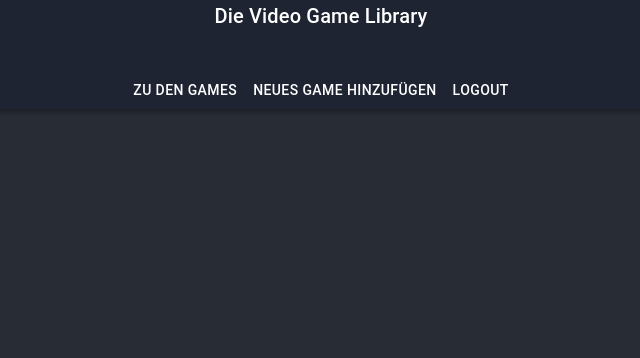
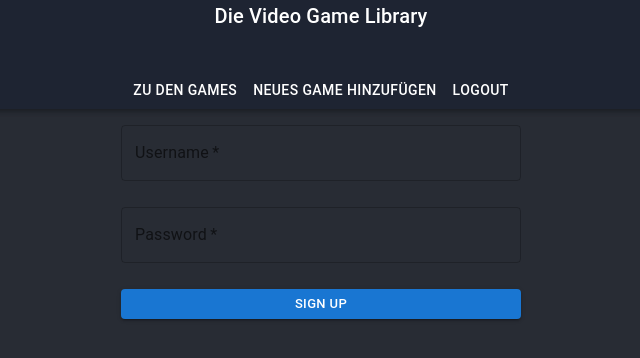
Before and after one commit to CodingRobIT/Digitales-Gesellenstueck, a React (Create React App) app in the folder frontend/: page /signup in a window 1280 px wide. Shown: the top 358 px of the page, without its empty margins (319-959 px from the left). Built offline with nearby package versions, Linux system fonts and the light colour scheme; no server answers.

Commit message:
added SignUp in Frontend

```diff
--- a/frontend/src/App.tsx
+++ b/frontend/src/App.tsx
@@ -9,12 +9,13 @@ import useUser from "./customHooks/useUser";
 import {LoginPage} from "./components/LoginPage";
 import ProtectedRoutes from "./components/ProtectedRoutes";
 import {useEffect} from "react";
+import {SignUpPage} from "./components/SignUpPage";
 
 
 function App() {
 
     const {games,deleteGame, addGame, loadAllGames} = useGames();
-    const { user, login, logout, isLoading } = useUser(loadAllGames);
+    const { user, login, logout, isLoading, createUser } = useUser(loadAllGames);
 
     useEffect(() => {
         if (user) {
@@ -43,6 +44,7 @@ function App() {
                 <Header onLogout={handleLogout}/>
                 <Routes>
                     <Route path="/login" element={<LoginPage onLogin={handleLogin}/>}/>
+                    <Route path="/signup" element={<SignUpPage createUser={createUser}/>}/>
 
                     <Route element={<ProtectedRoutes user={user} isLoading={isLoading} />}>
                         <Route path="/games"
--- a/frontend/src/components/LoginPage.tsx
+++ b/frontend/src/components/LoginPage.tsx
@@ -1,7 +1,7 @@
 import {Button, TextField} from "@mui/material";
 import {styled} from "@mui/material/styles";
 import React, {FormEvent, useState} from "react";
-import {useNavigate} from "react-router-dom";
+import {Link, useNavigate} from "react-router-dom";
 
 const FormContainer = styled('form')({
     display: 'flex',
@@ -64,6 +64,7 @@ export const LoginPage = (props: Props) => {
                     }}>
                 Login
             </Button>
+            <Link to='/signup'>Signup</Link>
         </FormContainer>
 
     )
--- /dev/null
+++ b/frontend/src/components/SignUpPage.tsx
@@ -0,0 +1,77 @@
+import {Button,TextField} from "@mui/material";
+import React, {ChangeEvent, FormEvent, useState} from "react";
+import {useNavigate} from "react-router-dom";
+import {UserModel} from "../model/User";
+import {styled} from "@mui/material/styles";
+
+type createUserProps = {
+    createUser: (user: UserModel) => Promise<boolean>;
+}
+
+const FormContainer = styled('form')({
+    display: 'flex',
+    flexDirection: 'column',
+    gap: '1rem',
+});
+
+export const SignUpPage = (props: createUserProps) => {
+
+    const initial: UserModel = {
+        username: "", password: ""
+    }
+    const [user, setUser] = useState<UserModel>(initial);
+    const navigate = useNavigate();
+
+    function onChange(event: ChangeEvent<HTMLInputElement>) {
+        const targetName: string = event.target.name;
+        const value: string = event.target.value;
+        setUser({
+            ...user,
+            [targetName]: value
+        })
+    }
+
+    function onSubmit(event: FormEvent<HTMLFormElement>) {
+        if (user.username && user.password) {
+            event.preventDefault();
+            props.createUser(user).then((s) => {
+                if (s) {
+                    setUser(initial);
+                    navigate('/login');
+                } else {
+                    console.log("error adding new User")
+                }
+            })
+        }
+    }
+
+    return (
+
+        <FormContainer className="form-container" onSubmit={onSubmit} sx={{maxWidth: 400, mx: "auto"}}>
+                    <TextField
+                        name="username"
+                        type="text"
+                        required
+                        label="Username"
+                        value={user.username}
+                        onChange={onChange}
+                        placeholder="UserName"
+                        style={{marginBottom: '10px'}}
+                    />
+                    <TextField
+                        name="password"
+                        type="password"
+                        required
+                        label="Password"
+                        value={user.password}
+                        onChange={onChange}
+                        placeholder="Password"
+                        style={{marginBottom: '10px'}}
+                    />
+                    <Button variant="contained" type="submit" size="small">
+                        Sign Up
+                    </Button>
+        </FormContainer>
+    );
+
+}
--- a/frontend/src/customHooks/useUser.ts
+++ b/frontend/src/customHooks/useUser.ts
@@ -1,6 +1,7 @@
 import { useState, useEffect } from "react";
 import axios from "axios";
 import { toast } from "react-toastify";
+import {UserModel} from "../model/User";
 
 //eslint-disable-next-line
 export default function useUser(loadAllGames: () => void) {
@@ -46,9 +47,22 @@ export default function useUser(loadAllGames: () => void) {
                 setUser(undefined);
             })
             .catch(() => {
-                toast.error("Logout hat nicht funktioniert:");
+                console.log("error")
             });
     }
 
-    return { user, login, logout, isLoading };
+    const createUser = async (newUser: UserModel) => {
+        return await axios.post("/api/users/signup", newUser, {
+            withCredentials: true
+        }).then((response) => {
+            setUser(response.data)
+            return true;
+        }).catch((error) => {
+            console.error(error);
+            return false;
+        })
+    }
+
+
+    return { user, login, logout, isLoading, createUser };
 }
```
Also changed, not shown: 2 other files (tests, documents, lock files or other folders).
